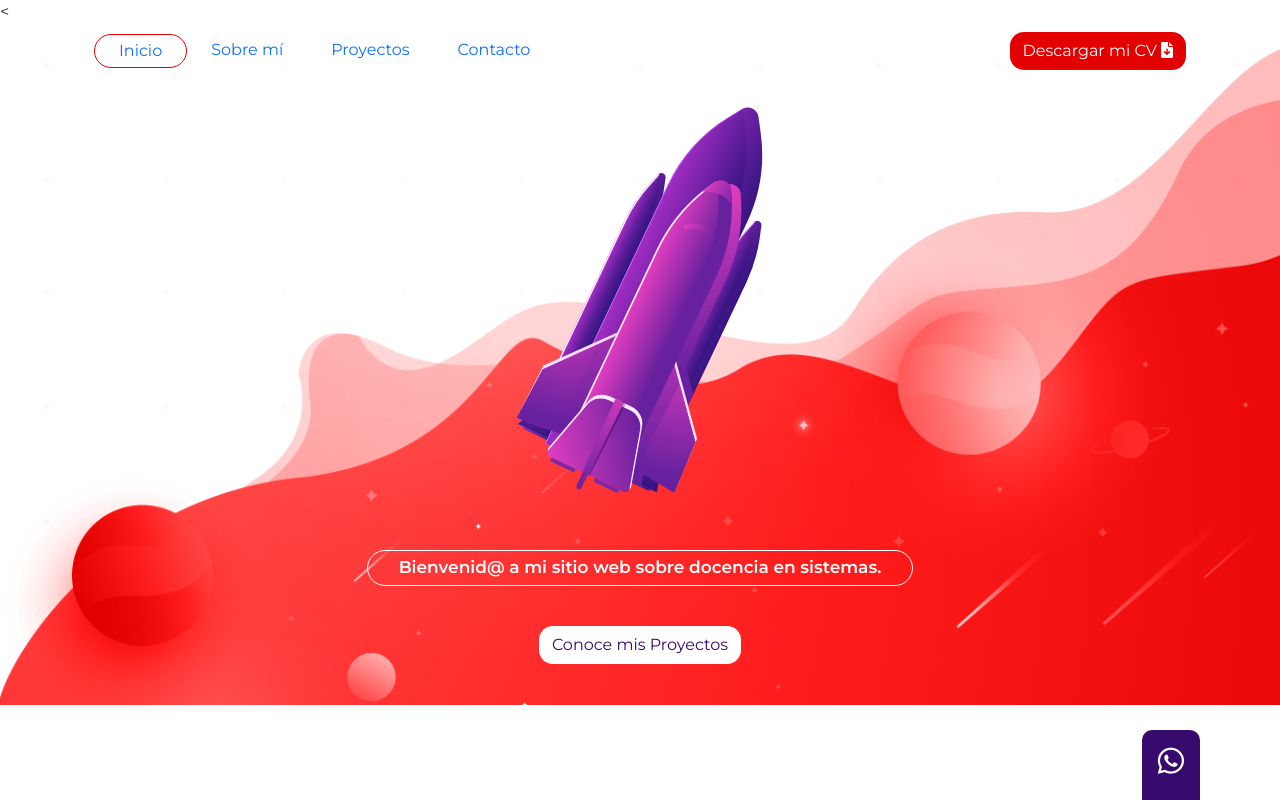
After one commit to gustavohernan1905/portfolio1, a PHP site: page /index.php in a window 1280 px wide. The commit adds this page. Run offline with PHP 8.4, Linux system fonts and the light colour scheme.

Commit message:
actualizaciones

```diff
--- a/css/estilos.css
+++ b/css/estilos.css
@@ -68,7 +68,7 @@ nav .active{
     border-radius: 25px;
 }
 .container{
-    color: #E20000;
+    color: white;
 }
 
 #proyectos {
@@ -101,3 +101,34 @@ height: 148px;
 
     }
 }
+#proyectos .fa-github {
+    font-size: 30px;
+    color: #E20000;
+}
+#proyectos .fa-linkedin {
+    font-size: 30px;
+    color: #E20000;
+}
+#proyectos footer, #proyectos footer a{
+    color: #E20000;
+}
+#index{
+    background-image: url(..//images/fondo-contacto.png);
+    background-repeat: no-repeat;
+    background-size: 100%;
+}
+
+.cohete{
+    height: 400px;
+}
+.cohete:hover{
+    height: 410px;
+}
+
+.input-home p{
+    color:white;
+    font-size: 17px;
+    border: 1px solid white;
+    border-radius: 70px;
+    font-weight: 600;
+}
--- /dev/null
+++ b/footer.php
@@ -0,0 +1,10 @@
+<footer class="container">
+    <div class="row">
+        <div class="col-12 col-sm-3">
+            <a href="https://github.com/"><i class="fa-brands fa-github"></i></a>
+            <a href="https://www.linkedin.com/in/gustavo-hern%C3%A1n-d%C3%ADaz-b190671bb/"><i class="fa-brands fa-linkedin"></i></a>
+        </div>
+        <div class="col-12 col-sm-3"> Sponsor <a href="https://dpcsuite.com">DePc Suite</a></div>
+        <div class="col-12 col-sm-3"><a href="mailto:guhediaz@gmail.com">guhediaz@gmail.com</a></div>
+    </div>
+</footer>
--- /dev/null
+++ b/header.php
@@ -0,0 +1,28 @@
+<header class="container">
+    <nav class="navbar navbar-expand-md  mb-4">
+        <div class="container-fluid">
+            <button class="navbar-toggler" type="button" data-bs-toggle="collapse" data-bs-target="#navbarCollapse" aria-controls="navbarCollapse" aria-expanded="false" aria-label="Toggle navigation">
+                <i class="fa-solid fa-bars"></i>
+            </button>
+            <div class="collapse navbar-collapse" id="navbarCollapse">
+                <ul class="navbar-nav me-auto mb-2 mb-md-0">
+                    <li class="nav-item">
+                    <a class="nav-link px-4 py-1 <?php echo $pg == "index"? "active":"" ?>" href="index.php">Inicio</a>
+                    </li>
+                    <li class="nav-item">
+                        <a class="nav-link py-1 px-3 px-sm-4 <?php echo $pg == "sobre-mi"? "active":"" ?>" href="sobre-mi.php">Sobre mí</a>
+                    </li>
+                    <li class="nav-item">
+                        <a class="nav-link py-1 px-3 px-sm-4 <?php echo $pg == "proyectos"? "active":"" ?>" href="proyectos.php">Proyectos</a>
+                    </li>
+                    <li class="nav-item">
+                        <a class="nav-link py-1 px-3 px-sm-4 <?php echo $pg == "contacto"? "active":"" ?>" href="contacto.php">Contacto</a>
+                    </li>
+                </ul>
+                <div class="d-flex">
+                    <a class="btn btn-rojo" type="submit">Descargar mi CV <i class="fa-solid fa-file-arrow-down"></i></a>
+                </div>
+            </div>
+        </div>
+    </nav>
+</header>
--- /dev/null
+++ b/index.php
@@ -0,0 +1,44 @@
+< <?php
+    $pg = "index";
+    ?> <!DOCTYPE html>
+    <html lang="es">
+
+    <head>
+        <meta charset="UTF-8">
+        <meta http-equiv="X-UA-Compatible" content="IE=edge">
+        <meta name="viewport" content="width=device-width, initial-scale=1.0">
+        <link rel="stylesheet" href="css/bootstrap/css/bootstrap.min.css">
+        <link rel="stylesheet" href="css/fontawesome/css/all.min.css">
+        <link rel="stylesheet" href="css/fontawesome/css/fontawesome.min.css">
+        <link href="https://fonts.googleapis.com/css?family=Montserrat:100,200,300,400,500,600,700,800,900&display=swap" rel="stylesheet">
+        <link rel="stylesheet" href="css/estilos.css">
+        <title>Inicio</title>
+    </head>
+
+    <body id="index">
+        <?php include_once("header.php"); ?>
+        <main class="container">
+            <div class="row">
+                <div class="col-12 text-center div-cohete">
+                    <a href="proyectos.php"><img src="images/cohete.svg" class="cohete"></a>
+                </div>
+            </div>
+            <div class="row">
+                <div class="col-12 col-sm-6 my-4 mt-sm-5 text-center offset-sm-3 mb-3">
+                    <div class="input-home">
+                        <p class="p-1">Bienvenid@ a mi sitio web sobre docencia en sistemas.</p>
+                    </div>
+                    <div class="col-6 p-4 text-center offset-sm-3 mb-3">
+                        <a href="proyectos.php" target="_blank" class="btn btn-blanco">Conoce mis Proyectos</a>
+                    </div>
+                </div>
+            </div>
+            </div>
+            <?php include_once("footer.php"); ?>
+            <div class="whatsapp pt-3 pb-4 px-3">
+                <a href="https://api.WhatsApp.com/send?phone=03512061608">
+                    <i class="fa-brands fa-whatsapp"></i></a>
+            </div>
+    </body>
+
+    </html>
```
Also changed, not shown: contacto.html (deleted, +0 -101 lines), contacto.php (added, +62 -0 lines), proyectos.php (renamed from proyectos.html, +9 -43 lines), sobre-mi.php (added, +40 -0 lines), index.html (deleted), sobre-mi.html (deleted).
